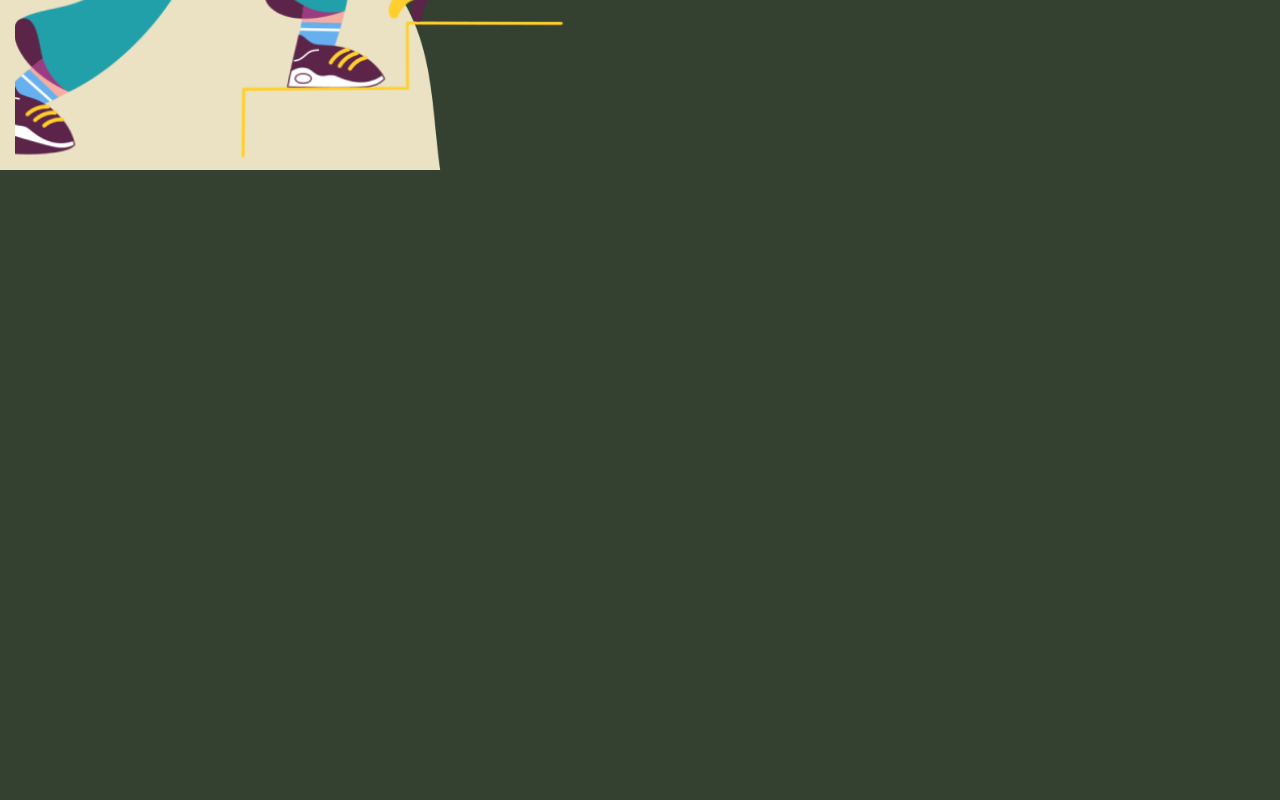
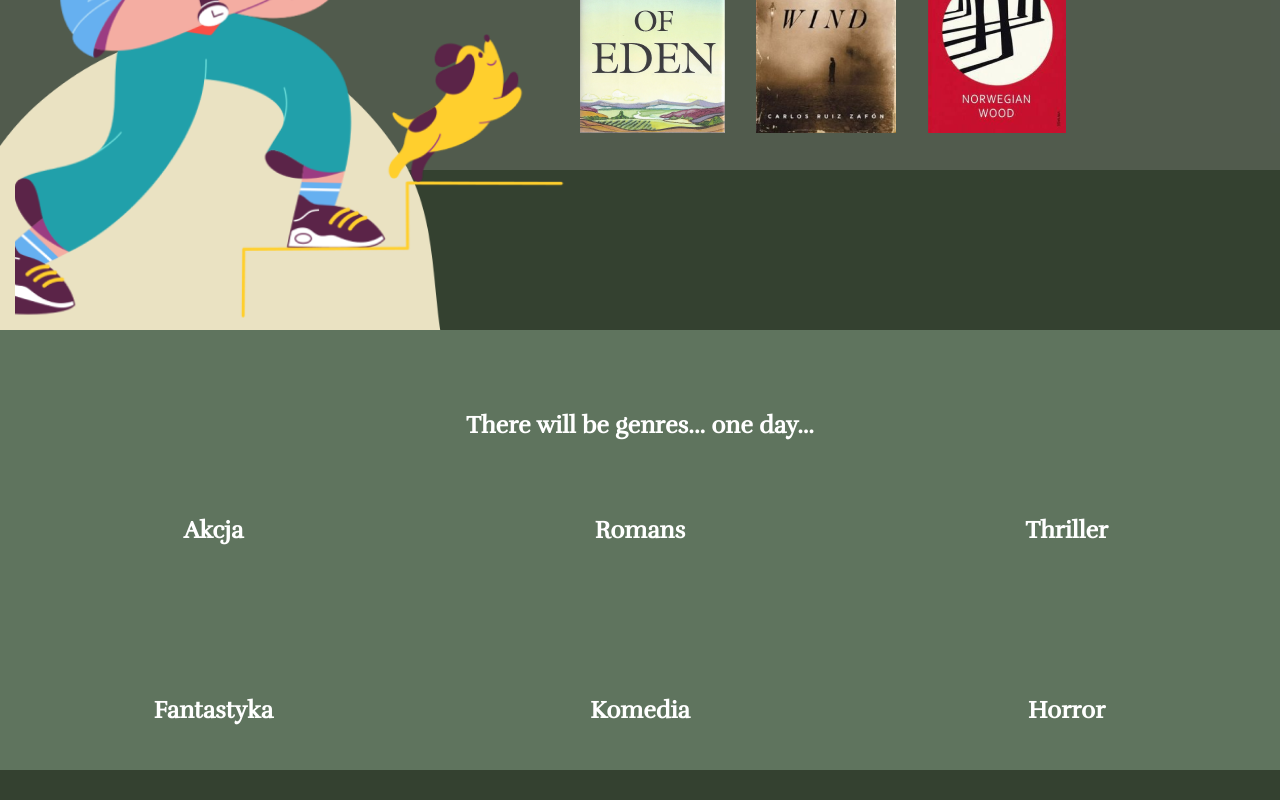
Before and after one commit to machnikovsky/bookstore, a React (Create React App) app in the folder bs-frontend/: page / in a window 1280 px wide. Shown: the part 630-1430 px from the top of the page. Before the commit the page ends 800 px from the top, so only its background shows below. Built offline with nearby package versions, Linux system fonts and the light colour scheme.

Commit message:
fixed landing page

```diff
--- a/bs-frontend/src/App.js
+++ b/bs-frontend/src/App.js
@@ -16,7 +16,6 @@ const App = () => {
   return (
     <Router>
     <div>
-      <div className="top">
         <TopShape />
         <Navbar />
         <Routes>
@@ -26,7 +25,6 @@ const App = () => {
           <Route exact path="/login" element={<Login />} />
           <Route exact path="/register" element={<Register />} />
         </Routes>
-      </div>
     </div>
     </Router>
   );
--- a/bs-frontend/src/components/landingPage/Genres.js
+++ b/bs-frontend/src/components/landingPage/Genres.js
@@ -1,13 +1,33 @@
-const Main = () => {
+const Genres = () => {
     return (
             <div className="genres-container">
-                <div className="genres-header">
+                <div >
                     <h2>
                     There will be genres... one day...
+                    </h2>
+                </div>
+                <div className="genres">
+                    <h2>
+                    Akcja
+                    </h2>
+                    <h2>
+                    Romans
+                    </h2>
+                    <h2>
+                    Thriller
+                    </h2>
+                    <h2>
+                    Fantastyka
+                    </h2>
+                    <h2>
+                    Komedia
+                    </h2>
+                    <h2>
+                    Horror
                     </h2>
                 </div>
             </div>
     );
 }
 
-export default Main;
+export default Genres;
--- a/bs-frontend/src/components/landingPage/Home.js
+++ b/bs-frontend/src/components/landingPage/Home.js
@@ -1,5 +1,3 @@
-import TopShape from '../../components/TopShape';
-import Navbar from '../../components/Navbar';
 import BottomShape from '../../components/BottomShape';
 import Main from '../../components/landingPage/Main';
 import Propositions from '../../components/landingPage/Propositions';
@@ -9,10 +7,15 @@ import Genres from '../../components/landingPage/Genres';
 const Home = () => {
 
     return (
-    <div className="about">
-        <Propositions />
-        <BottomShape />
-        <Genres />
+    <div>
+        <div className="top">
+            <Main />
+            <Propositions />
+            <BottomShape />
+        </div>
+        <div >
+            <Genres />
+        </div>
     </div>
     );
 }
--- a/bs-frontend/src/styles/_genres.scss
+++ b/bs-frontend/src/styles/_genres.scss
@@ -1,15 +1,50 @@
 .genres-container {
-    height: 50vh;
     background-color: #5F745E;
+    position: relative;
     text-align: center;
     padding-top: 10vh;
+    height: 55vh;
+
+    .genres {
+        height: 100%;
+        display: grid;
+        grid-template-columns: 1fr 1fr 1fr;
+        grid-template-rows: 1fr 1fr;
+        align-items: center;
+        justify-items: center;
+
+        .genre {
+            width: 60%;
+            height: 65%;
+            display: flex;
+            justify-content: center;
+            align-items: center;
+            font-size: 0.8em;
+            position: relative;
         }
+
+        .genre::after {
+            content: "";
+            opacity: 0.5;
+            top: 0;
+            left: 0;
+            bottom: 0;
+            right: 0;
+            position: absolute;
+            z-index: -1;
+            overflow: hidden;
+            border-radius: 10px;
+            background-position: center;
+        }
+
+
+    }
+
 
     .genres-header {
         position: absolute;
         left: 5vw;
         top: -10vh;
-    background-color: rgba($beige, 0.8);
         height: 12vh;
         width: 30vw;
         border-radius: 10px;
@@ -20,3 +55,4 @@
             color: black;
         }
     }
+}
--- a/bs-frontend/src/styles/styles.css
+++ b/bs-frontend/src/styles/styles.css
@@ -142,11 +142,78 @@ nav #logo-container {
   grid-row: 2/3;
 }
 
-.genres-contaienr {
-  height: 50vh;
+.genres-container {
   background-color: #5F745E;
+  position: relative;
   text-align: center;
   padding-top: 10vh;
+  height: 55vh;
+}
+
+.genres-container .genres {
+  height: 100%;
+  display: -ms-grid;
+  display: grid;
+  -ms-grid-columns: 1fr 1fr 1fr;
+      grid-template-columns: 1fr 1fr 1fr;
+  -ms-grid-rows: 1fr 1fr;
+      grid-template-rows: 1fr 1fr;
+  -webkit-box-align: center;
+      -ms-flex-align: center;
+          align-items: center;
+  justify-items: center;
+}
+
+.genres-container .genres .genre {
+  width: 60%;
+  height: 65%;
+  display: -webkit-box;
+  display: -ms-flexbox;
+  display: flex;
+  -webkit-box-pack: center;
+      -ms-flex-pack: center;
+          justify-content: center;
+  -webkit-box-align: center;
+      -ms-flex-align: center;
+          align-items: center;
+  font-size: 0.8em;
+  position: relative;
+}
+
+.genres-container .genres .genre::after {
+  content: "";
+  opacity: 0.5;
+  top: 0;
+  left: 0;
+  bottom: 0;
+  right: 0;
+  position: absolute;
+  z-index: -1;
+  overflow: hidden;
+  border-radius: 10px;
+  background-position: center;
+}
+
+.genres-container .genres-header {
+  position: absolute;
+  left: 5vw;
+  top: -10vh;
+  height: 12vh;
+  width: 30vw;
+  border-radius: 10px;
+  display: -webkit-box;
+  display: -ms-flexbox;
+  display: flex;
+  -webkit-box-pack: center;
+      -ms-flex-pack: center;
+          justify-content: center;
+  -webkit-box-align: center;
+      -ms-flex-align: center;
+          align-items: center;
+}
+
+.genres-container .genres-header h2 {
+  color: black;
 }
 
 * {
```
Also changed, not shown: 1 other file (tests, documents, lock files or other folders). Lines whose indentation alone changed are shown as unchanged.
